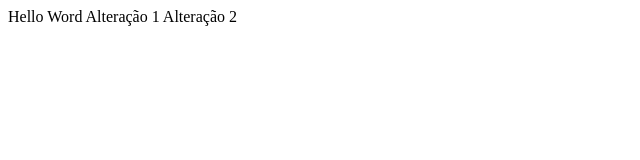
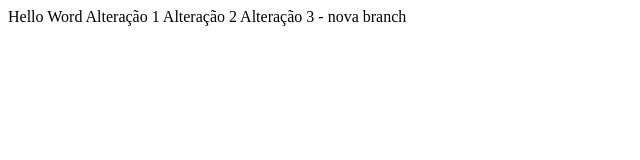
Before and after one commit to lohamsilva-ufop/Test-Git, a plain HTML site: page index.html in a window 1280 px wide. Shown: the whole page, without its empty margins (0-640 px from the left). Drawn offline with Linux system fonts and the light colour scheme.

Commit message:
Adicionou na nova branch

```diff
--- a/index.html
+++ b/index.html
@@ -8,5 +8,6 @@
     Hello Word
     Alteração 1
     Alteração 2
+    Alteração 3 - nova branch
   </body>
 </html>
```
